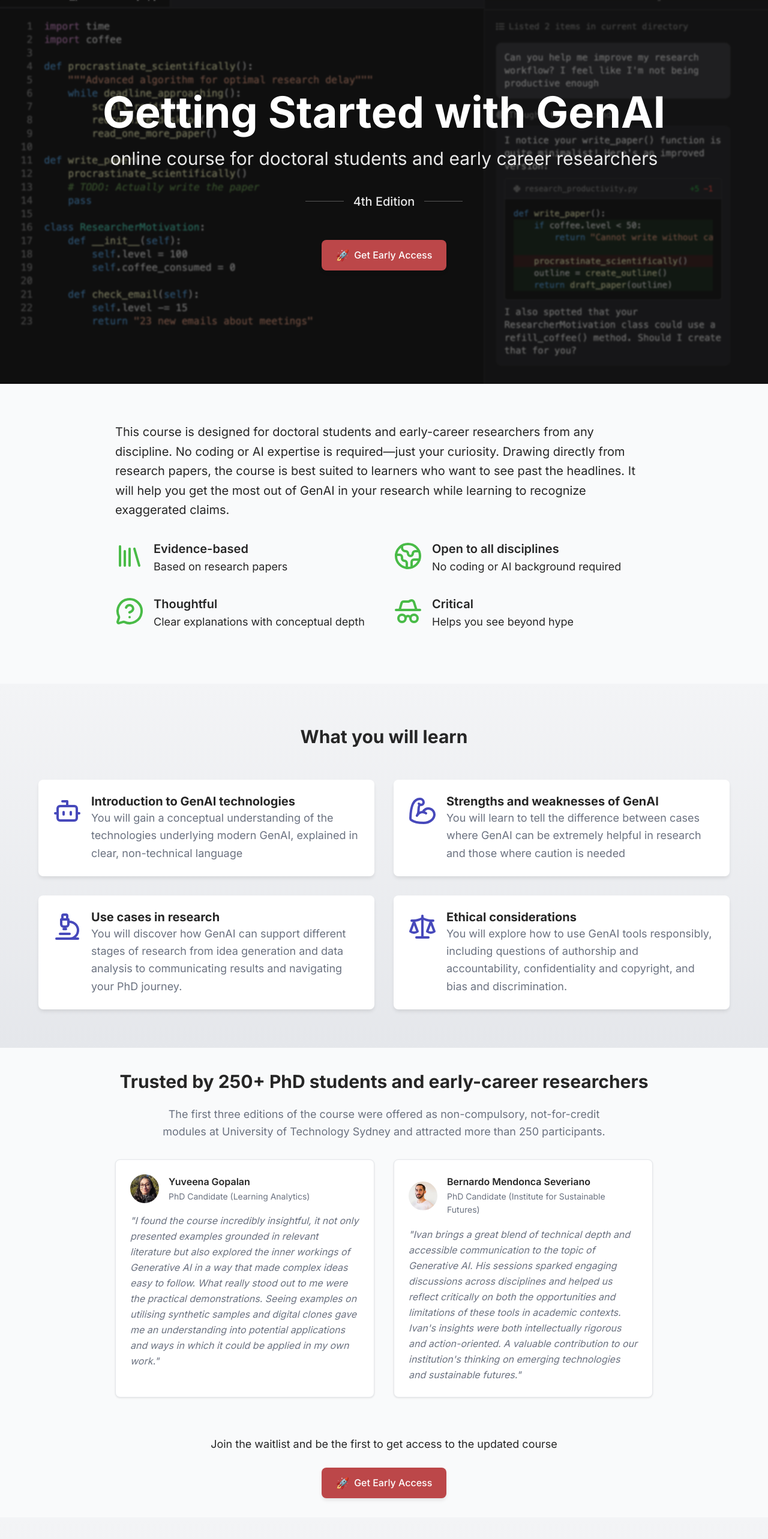
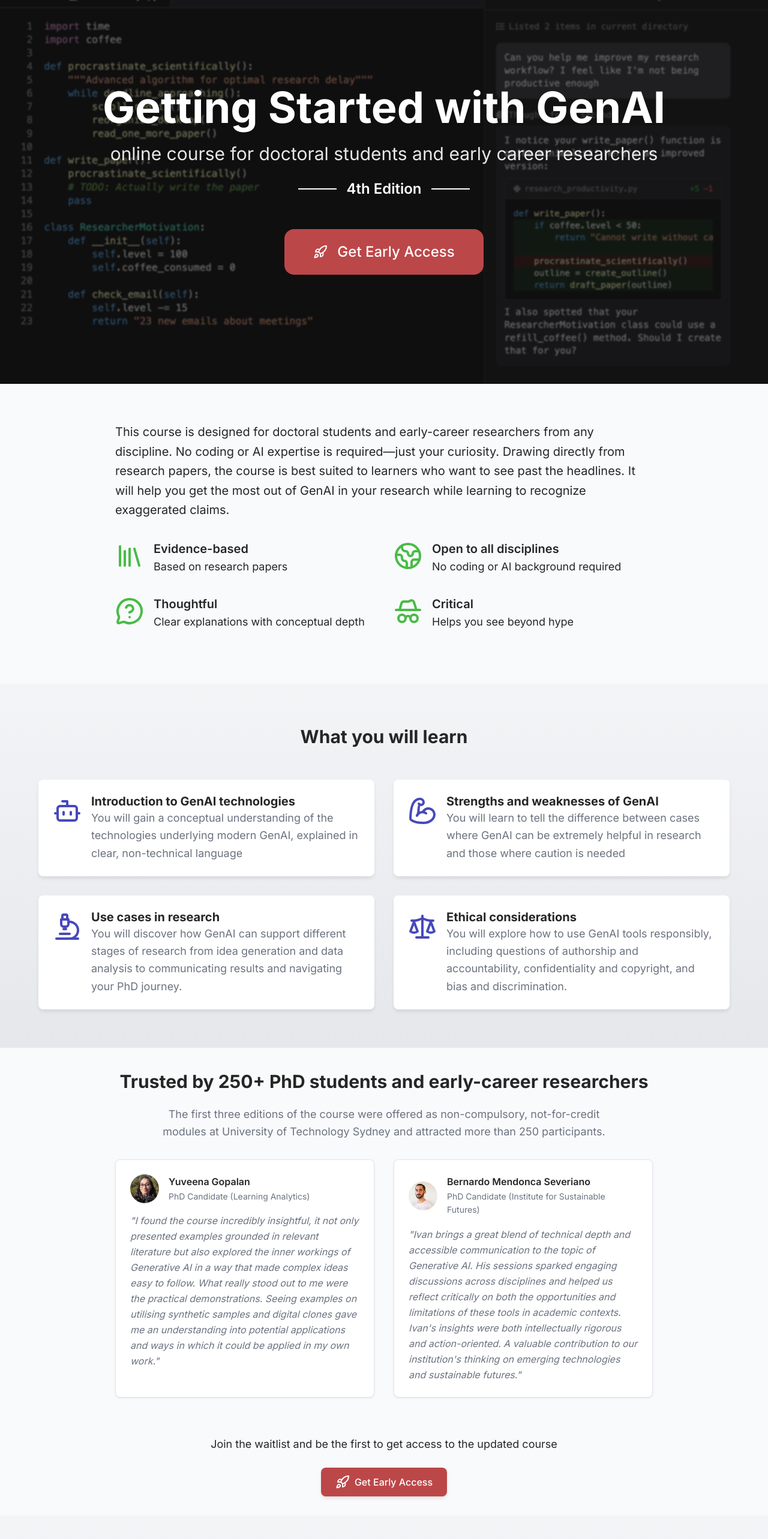
Before and after one commit to aivan-au/aicourse, a Next.js app: page / in a window 1280 px wide. Shown: the top 2566 px of the page at 60% size. Built offline with nearby package versions, Linux system fonts and the light colour scheme.

Commit message:
Update buttons

```diff
--- a/src/app/styles.css
+++ b/src/app/styles.css
@@ -222,20 +222,33 @@ a.inline-flex:hover {
   text-decoration: none !important;
 }
 
-/* Specific button styling */
+/* Specific button styling - default size */
 .bg-\[\#bc4749\] {
   background-color: #bc4749 !important;
   color: white !important;
-  padding: 0.75rem 1.5rem !important;
-  font-size: 1rem !important;
-  line-height: 1.5 !important;
-  min-height: 48px !important;
   text-decoration: none !important;
 }
 
 .bg-\[\#bc4749\]:hover {
   background-color: #a63f41 !important;
   text-decoration: none !important;
+}
+
+/* Default button size (for EmailSignup and other components) */
+.bg-\[\#bc4749\]:not(.hero-button) {
+  padding: 0.75rem 1.5rem !important;
+  font-size: 1rem !important;
+  line-height: 1.5 !important;
+  min-height: 48px !important;
+}
+
+/* Hero button - larger size */
+.hero-button.bg-\[\#bc4749\] {
+  padding: 1.5rem 3rem !important;
+  font-size: 1.5rem !important;
+  line-height: 1.75rem !important;
+  border-radius: 1rem !important;
+  gap: 1rem !important;
 }
 
 /* Outline buttons for About Author section */
--- a/src/components/CourseHero.tsx
+++ b/src/components/CourseHero.tsx
@@ -1,3 +1,5 @@
+import { Rocket } from 'lucide-react';
+
 export const CourseHero = () => {
   return <section className="relative min-h-[80vh] flex items-center justify-center py-20 px-4 bg-cover bg-center bg-no-repeat" style={{
     backgroundImage: `url('/images/929ef441-645b-40f9-9b04-bdc0a6442cd5.png')`
@@ -12,14 +14,14 @@ export const CourseHero = () => {
             Getting Started with&nbsp;GenAI
           </h1>
 
-          <p className="text-3xl md:text-4xl font-light text-white/90 mt-6 mb-8 tracking-wide">
+          <p className="text-3xl md:text-4xl font-light text-white/90 mt-6 mb-4 tracking-wide">
             online course for doctoral students and early&nbsp;career&nbsp;researchers
           </p>
 
           <div className="flex items-center justify-center gap-4 hero-divider-spacing">
-            <div className="h-px bg-white/30 flex-1 max-w-16"></div>
-            <span className="text-xl font-sans font-medium text-white/90">4th Edition</span>
-            <div className="h-px bg-white/30 flex-1 max-w-16"></div>
+            <div className="flex-1 max-w-16" style={{height: '2px', backgroundColor: 'white'}}></div>
+            <span className="text-2xl font-sans font-semibold text-white">4th Edition</span>
+            <div className="flex-1 max-w-16" style={{height: '2px', backgroundColor: 'white'}}></div>
           </div>
         </div>
 
@@ -27,9 +29,9 @@ export const CourseHero = () => {
           <div className="flex justify-center">
             <a
               href="https://mailchi.mp/a49e49a187cb/getting-started-with-genai-in-research"
-              className="inline-flex items-center gap-2 bg-[#bc4749] hover:bg-[#a63f41] text-white font-medium px-6 py-3 rounded-lg transition-colors duration-200 shadow-md hover:shadow-lg"
+              className="hero-button inline-flex items-center gap-4 bg-[#bc4749] hover:bg-[#a63f41] text-white font-medium px-12 py-6 rounded-2xl transition-colors duration-200 shadow-xl hover:shadow-2xl text-xl"
             >
-              <span className="text-lg">🚀</span>
+              <Rocket className="w-8 h-8" />
               Get Early Access
             </a>
           </div>
--- a/src/components/EmailSignup.tsx
+++ b/src/components/EmailSignup.tsx
@@ -1,3 +1,5 @@
+import { Rocket } from 'lucide-react';
+
 export const EmailSignup = () => {
 
   return (
@@ -12,7 +14,7 @@ export const EmailSignup = () => {
             href="https://mailchi.mp/a49e49a187cb/getting-started-with-genai-in-research"
             className="inline-flex items-center gap-2 bg-[#bc4749] hover:bg-[#a63f41] text-white font-medium px-6 py-3 rounded-lg transition-colors duration-200 shadow-md hover:shadow-lg"
           >
-            <span className="text-lg">🚀</span>
+            <Rocket className="w-5 h-5" />
             Get Early Access
           </a>
         </div>
```
